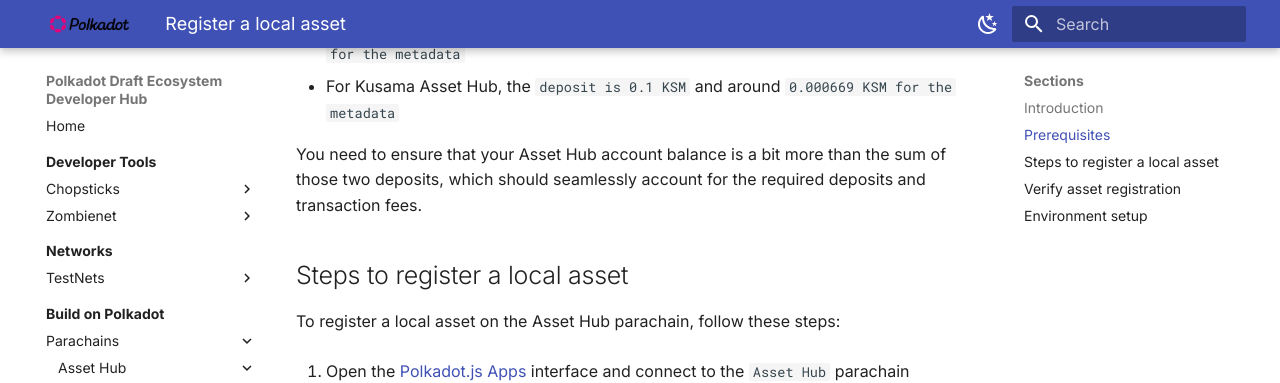
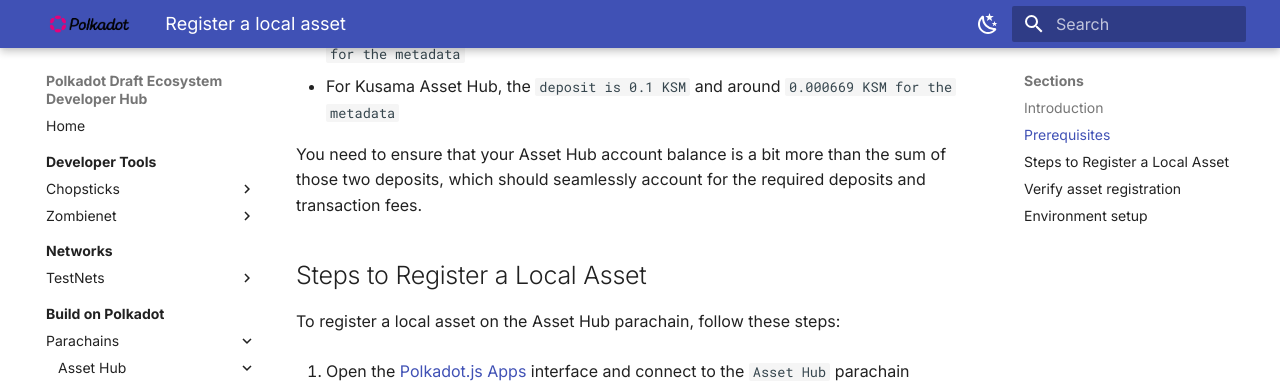
Before and after one commit to papermoonio/polkadot-ecosystem-docs-draft, an MkDocs documentation site: the page built from docs/build-on-polkadot/parachains/asset-hub/register-a-local-asset.md, in a window 1280 px wide and 900 px high, scrolled down 476 px. Shown: the top 383 px of the window. Built offline with MkDocs 1.6.1 and Material for MkDocs 9.7.7, drawn with Linux system fonts in a browser that asks for light colours.

```diff
--- a/docs/build-on-polkadot/parachains/asset-hub/register-a-local-asset.md
+++ b/docs/build-on-polkadot/parachains/asset-hub/register-a-local-asset.md
@@ -17,7 +17,7 @@ Before you begin, ensure you have access to the [Polkadot.js Apps](https://polka
 
 You need to ensure that your Asset Hub account balance is a bit more than the sum of those two deposits, which should seamlessly account for the required deposits and transaction fees.
 
-## Steps to register a local asset
+## Steps to Register a Local Asset
 
 To register a local asset on the Asset Hub parachain, follow these steps:
 
```
